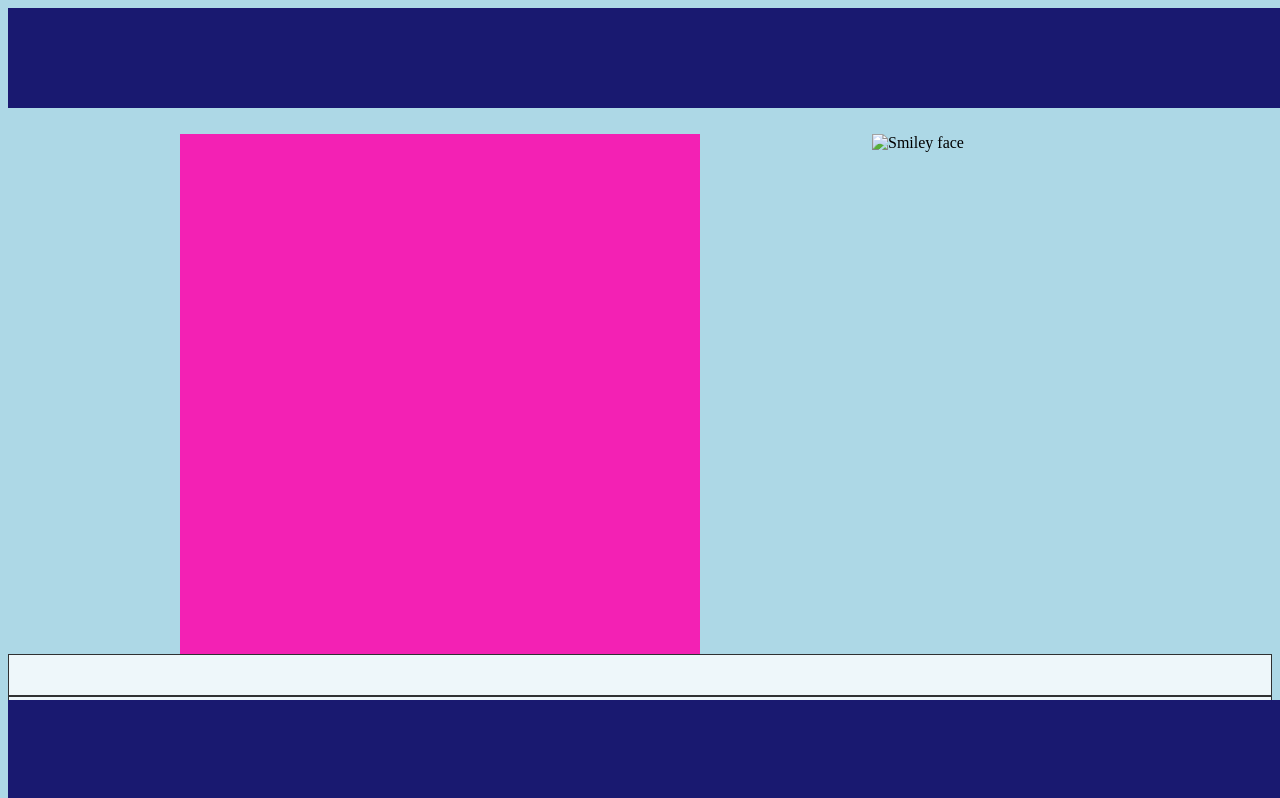
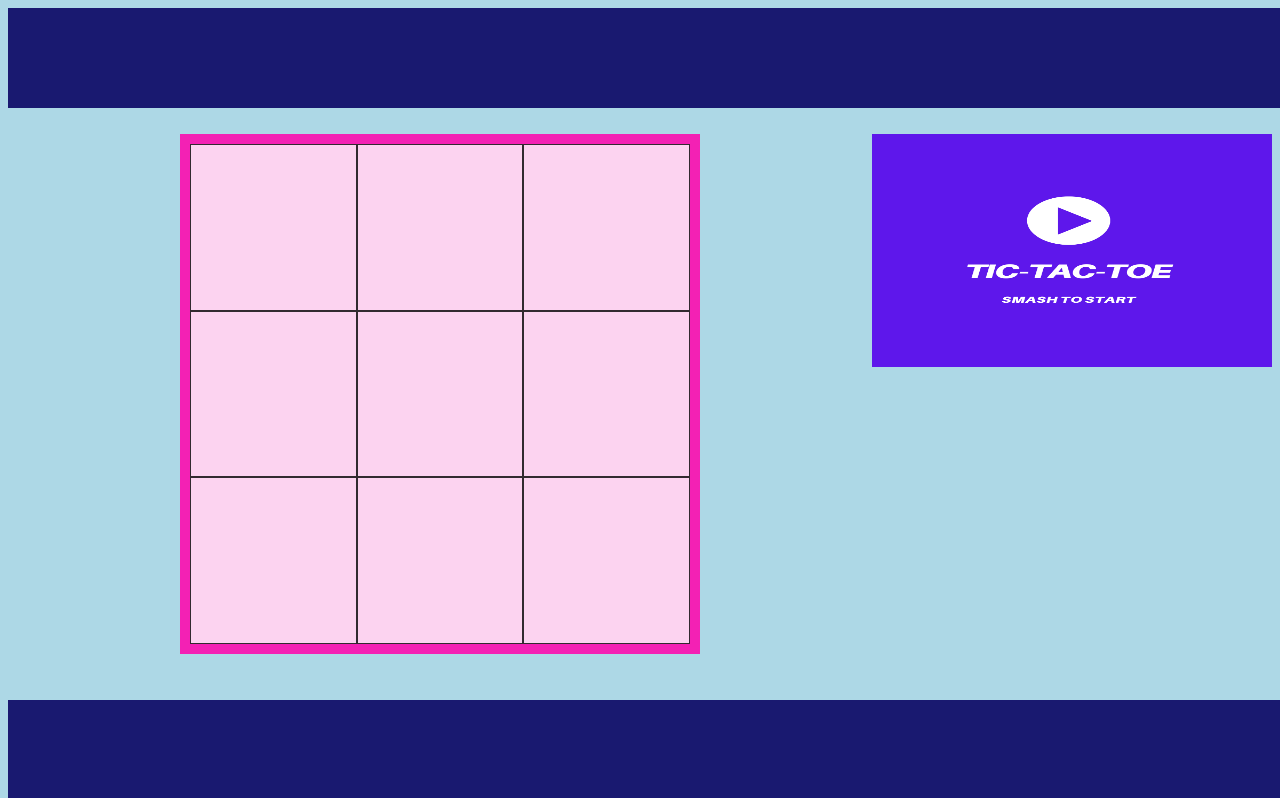
Before and after one commit to bababa100/TicTacGame, a plain HTML site: page index.html in a window 1280 px wide. Shown: the top 798 px of the page. Drawn offline with Linux system fonts and the light colour scheme.

Commit message:
After Marc Correction Commit

```diff
--- a/index.html
+++ b/index.html
@@ -6,7 +6,7 @@
 	<meta name="viewport" content="width=device-width, initial-scale=1.0">
 	<title>Tic Tac Game</title>
 
-    <link rel="stylesheet" type="text/css" href=" main.css" media="screen" />
+	<link rel="stylesheet" type="text/css" href="main.css" media="screen" />
 
 
 </head>
@@ -16,15 +16,14 @@
 	<div id="navbar"></div>
 	<div id="body-con"></div>
 	<div id="footer"></div>
-    <br>
-    <br><br><br><br><br><br>
+	<br><br>
+	<br><br><br><br><br>
 
 
-    <img
-
-    src="purp_but.png" class="startbutton" alt="Smiley face" style="float:right; width:400px; height:233px;">
-        <div class="grid-container"></div>
-        <div class="grid-item"> </div>
+	<img src="assets/purp_but.png" class="startbutton" alt="Smiley face"
+		style="float:right; width:400px; height:233px;">
+	<div class="grid-container">
+		<div class="grid-item"></div>
 		<div class="grid-item2"></div>
 		<div class="grid-item3"></div>
 		<div class="grid-item4"></div>
@@ -36,7 +35,7 @@
 	</div>
 
 
-      <script src=script.js></script>
+	<script src="script.js"></script>
 
 
 	<!-- Code injected by live-server -->
@@ -54,7 +53,8 @@
 						var rel = elem.rel;
 						if (elem.href && typeof rel != "string" || rel.length == 0 || rel.toLowerCase() == "stylesheet") {
 							var url = elem.href.replace(/(&|\?)_cacheOverride=\d+/, '');
-						elem.href = url + (url.indexOf('?') >= 0 ? '&' : '?') + '_cacheOverride=' + (new Date().valueOf());
+							elem.href = url + (url.indexOf('?') >= 0 ? '&' : '?') + '_cacheOverride=' + (new Date()
+								.valueOf());
 						}
 						parent.appendChild(elem);
 					}
@@ -71,12 +71,12 @@
 					sessionStorage.setItem('IsThisFirstTime_Log_From_LiveServer', true);
 				}
 			})();
-	}
-	else {
+		} else {
 			console.error('Upgrade your browser. This Browser is NOT supported WebSocket for Live-Reloading.');
 		}
 		// ]]>
-</script></body>
+	</script>
+</body>
 <footer>
 
 </footer>
--- a/main.css
+++ b/main.css
@@ -11,7 +11,7 @@ body {
     margin: auto;
 }
 
-.grid-item. {
+.grid-item {
     background-color: rgba(255, 255, 255, 0.8);
     border: 1px solid rgba(0, 0, 0, 0.8);
     padding: 20px;
```
Lines whose indentation alone changed are shown as unchanged.
